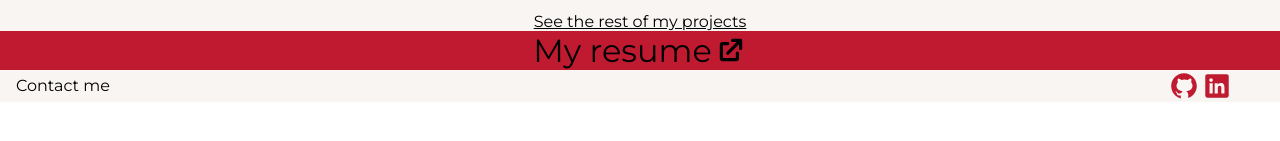
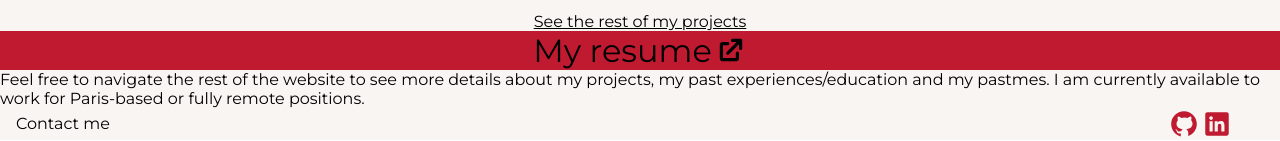
Before and after one commit to claire2d2/portfolio, a React (Vite) app: page / in a window 1280 px wide. Shown: the part 1804-1945 px from the top of the page. Before the commit the page ends 1910 px from the top, so only its background shows below. Built offline with nearby package versions, Linux system fonts and the light colour scheme; a web font is replaced by a local one.

Commit message:
minor fixes

```diff
--- a/src/App.tsx
+++ b/src/App.tsx
@@ -4,7 +4,6 @@ import Homepage from "./pages/Homepage";
 import Projects from "./pages/Projects/Projects";
 import Experiences from "./pages/Experiences/Experiences";
 import Other from "./pages/Other/Other";
-import Contact from "./pages/Contact/Contact";
 import "./App.css";
 
 function App() {
@@ -17,7 +16,6 @@ function App() {
             <Route path="/projects" element={<Projects />} />
             <Route path="/experiences" element={<Experiences />} />
             <Route path="/other" element={<Other />} />
-            <Route path="/contact" element={<Contact />} />
           </Route>
         </Routes>
       </div>
--- a/src/pages/Homepage.tsx
+++ b/src/pages/Homepage.tsx
@@ -233,6 +233,11 @@ const Homepage = () => {
           <div>My resume</div> <HiExternalLink />
         </a>
       </section>
+      <section>
+        Feel free to navigate the rest of the website to see more details about
+        my projects, my past experiences/education and my pastmes. I am
+        currently available to work for Paris-based or fully remote positions.
+      </section>
     </div>
   );
 };
--- a/src/pages/Other/Other.tsx
+++ b/src/pages/Other/Other.tsx
@@ -1,7 +1,13 @@
 import React from "react";
 
 const Other = () => {
-  return <div>Other</div>;
+  return (
+    <div>
+      <div>Hobbies, more about me</div>
+      <div>Languages</div>
+      <div>Contact here</div>
+    </div>
+  );
 };
 
 export default Other;
```
